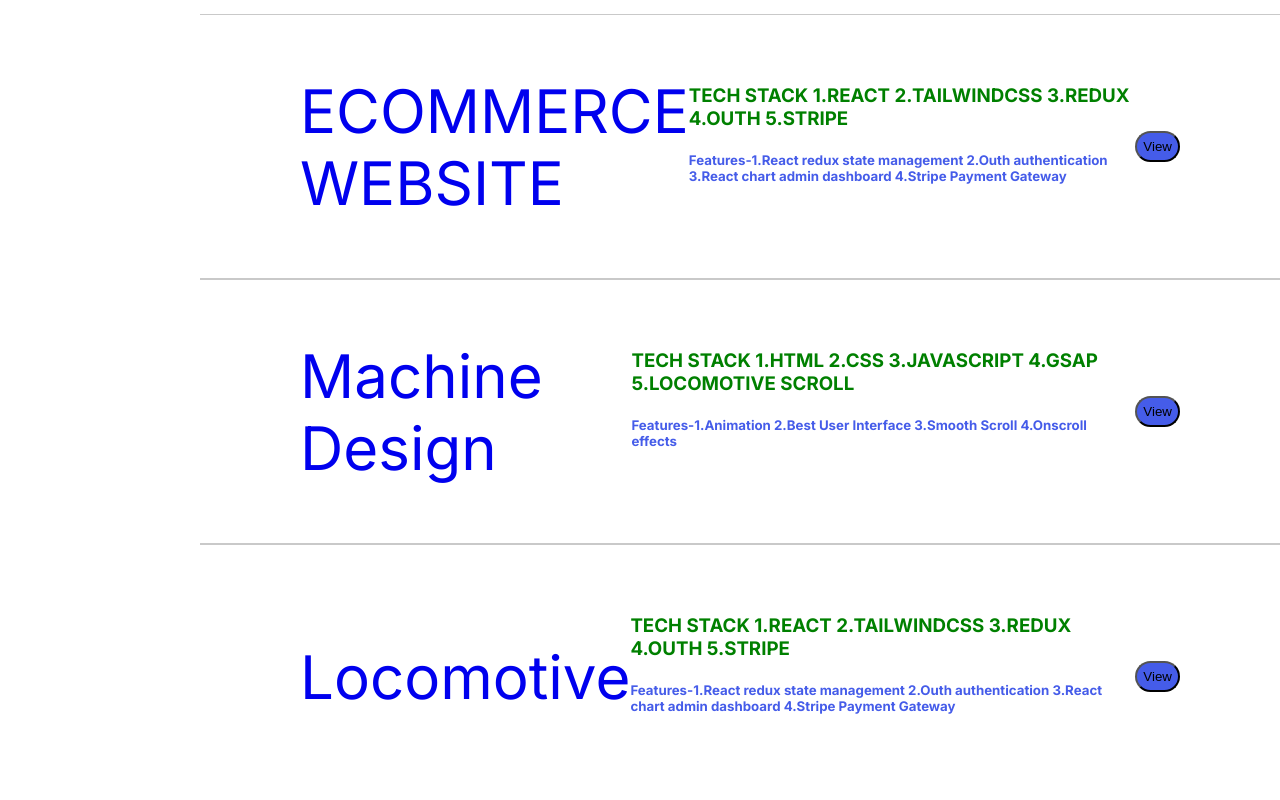
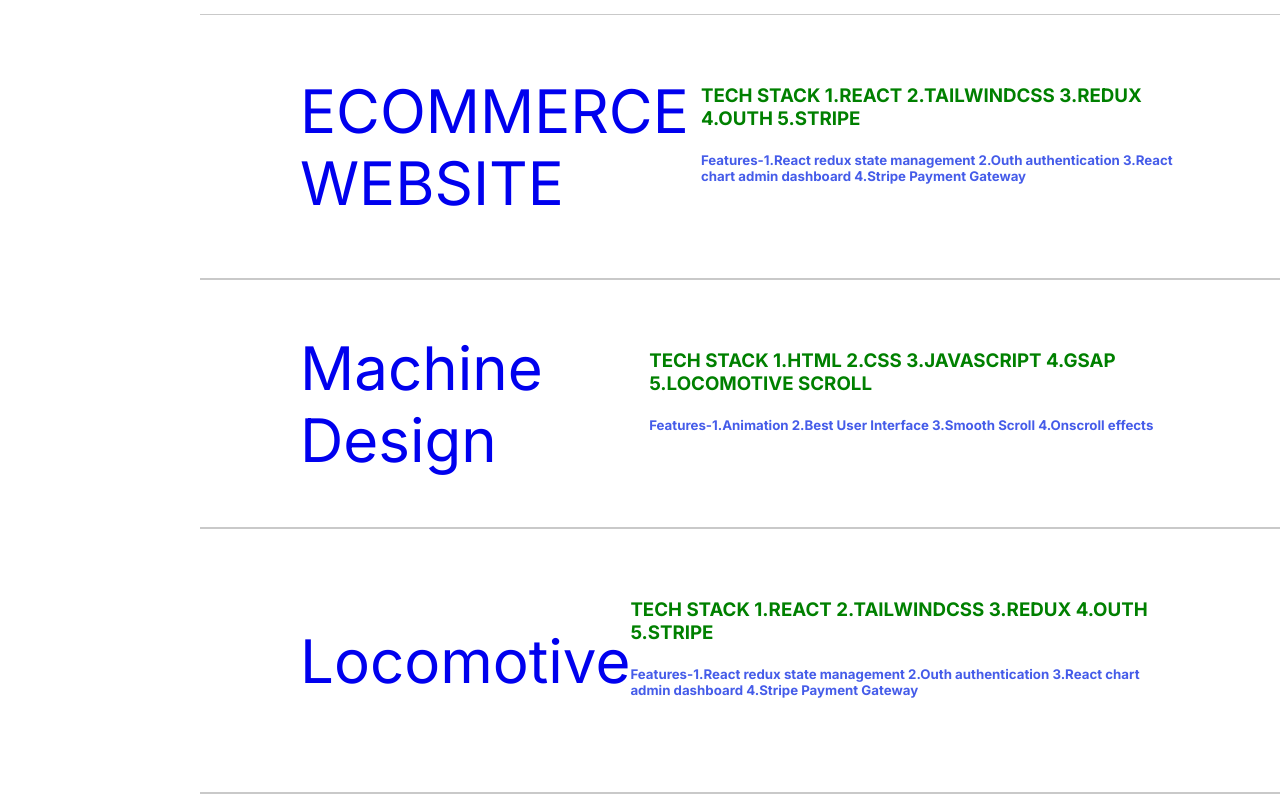
Before and after one commit to Madhyam123/Final_Nextjs_Potfolio_Website, a Next.js app: page / in a window 1280 px wide. Shown: the part 1520-2320 px from the top of the page. Built offline with nearby package versions, Linux system fonts and the light colour scheme.

Commit message:
Update index.jsx

```diff
--- a/src/components/Projects/components/project/index.jsx
+++ b/src/components/Projects/components/project/index.jsx
@@ -1,8 +1,8 @@
 'use client';
 import React from 'react'
 import styles from './style.module.scss';
-import Link from 'next/link';
-export default function index({index, title,stack,Feature, manageModal,href}) {
+
+export default function index({index, title,stack,Feature, manageModal}) {
 
     return (
         <div onMouseEnter={(e) => {manageModal(true, index, e.clientX, e.clientY)}} onMouseLeave={(e) => {manageModal(false, index, e.clientX, e.clientY)}} className={styles.project}>
@@ -12,9 +12,15 @@
             <h5>{Feature}</h5>
             <button className={styles.btn}>View</button>
             </div>
-            <div>
-             <Link href={href}><button  style={{backgroundColor:"#455CE9",padding:"6px",borderRadius:"20px"}}>View</button></Link>
-            </div>
+
+            {/* <h5>.MONGODB</h5>
+            <h5>.MONGODB</h5>
+            <h5>.MONGODB</h5>
+            <h5>.MONGODB</h5>
+            <h5>.MONGODB</h5>
+            <h5>.MONGODB</h5>
+            <h5>.MONGODB</h5>
+            <h5>.MONGODB</h5> */}
         </div>
     )
 }
```
